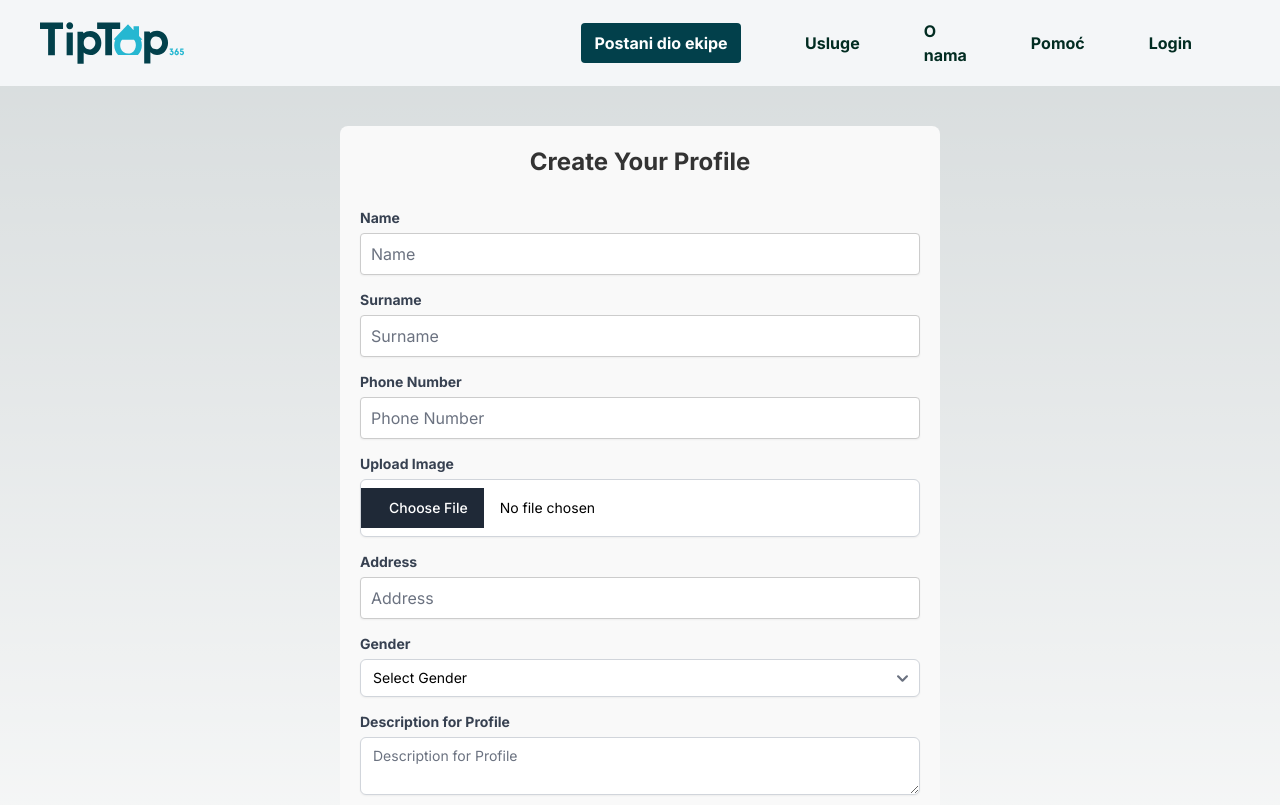
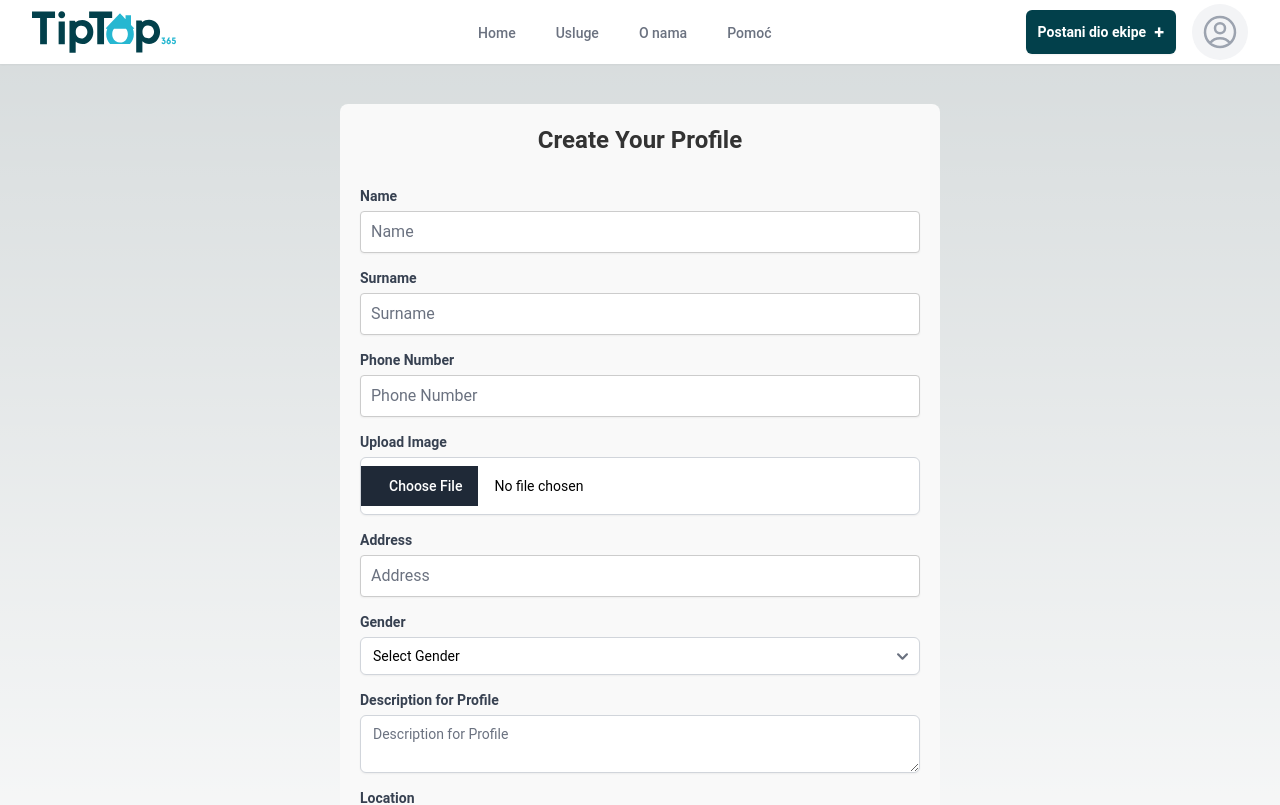
Before and after one commit to Cevra/TipTop365, a Next.js app: page /ProfileDetails in a window 1280 px wide. Shown: the top 805 px of the page. Built offline with nearby package versions, Linux system fonts and the light colour scheme; no server answers.

Commit message:
Nav bar and links

```diff
--- a/app/components/NavBar.tsx
+++ b/app/components/NavBar.tsx
@@ -1,102 +1,297 @@
-import { useEffect, useState } from 'react';
-import { useRouter } from 'next/navigation'; // Corrected import for Next.js
-import Link from 'next/link';
-import { getAuth, onAuthStateChanged } from 'firebase/auth';
-import { auth } from '@/firebaseConfig';
-import logoImage from '../../public/logo.svg'; // Adjust the path according to your project structure
-import Image from 'next/image';
+import { Disclosure, Menu, Transition } from '@headlessui/react'
+import { Bars3Icon, XMarkIcon, UserCircleIcon, BellIcon } from '@heroicons/react/24/outline'
+import { useEffect, useState } from 'react'
+
+import { useRouter, usePathname } from 'next/navigation'
+import Link from 'next/link'
+import { auth } from '@/firebaseConfig'
+import { onAuthStateChanged } from 'firebase/auth'
+import Image from 'next/image'
+import logoImage from '../../public/logo.svg'
+import { tree } from 'next/dist/build/templates/app-page'
 
 const NavBar = () => {
-  const [isOpen, setIsOpen] = useState(false);
-  const [isAuthenticated, setIsAuthenticated] = useState(false); // State to track authentication status
+  const [isAuthenticated, setIsAuthenticated] = useState(false)
+  const [isMenuOpen, setIsMenuOpen] = useState(false)
 
+  const router = useRouter()
+  const pathname = usePathname()
+
+  useEffect(() => {
+    console.log(isMenuOpen)
+  }, [isMenuOpen])
 
   useEffect(() => {
     const unsubscribe = onAuthStateChanged(auth, (user) => {
-      if (user) {
-        setIsAuthenticated(true);
-      } else {
-        setIsAuthenticated(false);
+      setIsAuthenticated(!!user)
+    })
+    return () => unsubscribe()
+  }, [])
+
+  const handleClickLogo = () => {
+    router.push('/')
   }
-    });
 
-    // Cleanup subscription on component unmount
-    return () => unsubscribe();
-  }, []);
-  const router = useRouter();
-  const handleClickLogo = () => {
-    // Programmatically navigate to the homepage
-    router.push('/');
-  };
-
-  const handleClick = () => {
-    setIsOpen(!isOpen);
-  };
   return (
-<nav className="navbar z-40 bg-white w-full  flex items-center justify-between bg-[#FFFFFF]">
-<div onClick={handleClickLogo} className="w-[var(--navbar-width)] mx-auto ml-10 flex items-center">
+    <nav className="bg-white shadow-sm relative z-50">
+      <div className="mx-auto max-w-7xl px-4 sm:px-6 lg:px-8">
+        <div className="flex h-16 justify-between items-center">
+          <div className="flex items-center justify-between w-full">
+            {/* Logo - centered on mobile */}
+            <div className="flex shrink-0 items-center md:ml-0 absolute left-1/2 transform -translate-x-1/2 md:relative md:left-0 md:transform-none" onClick={handleClickLogo}>
               <Image
-          src={logoImage.src} // Use the imported logoImage object
+                src={logoImage.src}
                 alt="Company Logo"
-          layout="fixed" // Changed to fixed to prevent scaling
-          width={144} // Adjusted width to fit the navbar
-          height={64} // Adjusted height to fit the navbar
+                width={144}
+                height={64}
               />
             </div>
-      <div className="container mx-auto mr-1 px-10 flex justify-end items-center">
-        {/* Mobile Menu Button */}
-        <div className="lg:hidden relative justify-end">
-          <button onClick={handleClick} className="focus:outline-none">
-            <svg
-              xmlns="http://www.w3.org/2000/svg"
-              fill="none"
-              viewBox="0 0 24 24"
-              stroke="currentColor"
-              className="h-6 w-6 text-black"
+
+            {/* Desktop Navigation */}
+            <div className="hidden md:ml-12 md:flex md:space-x-8">
+              <Link
+                href="/"
+                className={`inline-flex items-center border-b-2 px-1 pt-1 text-sm font-medium ${
+                  pathname === '/'
+                    ? 'border-[#00A6FB] text-gray-900'
+                    : 'border-transparent text-gray-500 hover:border-gray-300 hover:text-gray-700'
+                }`}
               >
-              <path strokeLinecap="round" strokeLinejoin="round" strokeWidth={2} d="M4 6h16M4 12h16M4 18h16" />
-            </svg>
+                Home
+              </Link>
+              <Link
+                href="/page2"
+                className={`inline-flex items-center border-b-2 px-1 pt-1 text-sm font-medium ${
+                  pathname === '/page2'
+                    ? 'border-[#00A6FB] text-gray-900'
+                    : 'border-transparent text-gray-500 hover:border-gray-300 hover:text-gray-700'
+                }`}
+              >
+                Usluge
+              </Link>
+              <Link
+                href="/aboutUs"
+                className={`inline-flex items-center border-b-2 px-1 pt-1 text-sm font-medium ${
+                  pathname === '/aboutUs'
+                    ? 'border-[#00A6FB] text-gray-900'
+                    : 'border-transparent text-gray-500 hover:border-gray-300 hover:text-gray-700'
+                }`}
+              >
+                O nama
+              </Link>
+              <Link
+                href="/help"
+                className={`inline-flex items-center border-b-2 px-1 pt-1 text-sm font-medium ${
+                  pathname === '/help'
+                    ? 'border-[#02404B] text-gray-900'
+                    : 'border-transparent text-gray-500 hover:border-gray-300 hover:text-gray-700'
+                }`}
+              >
+                Pomoć
+              </Link>
+            </div>
+
+            {/* Mobile menu button - moved to right */}
+            <div className="flex md:hidden ml-auto">
+              <button
+                type="button"
+                onClick={() => setIsMenuOpen((prev) => !prev)}
+                className="inline-flex items-center justify-center rounded-md p-2 text-gray-400 hover:bg-gray-100 hover:text-gray-500 focus:outline-none focus:ring-2 focus:ring-inset focus:ring-[#00A6FB]"
+              >
+                <span className="sr-only">Open main menu</span>
+                {isMenuOpen ? (
+                  <XMarkIcon className="block h-6 w-6" aria-hidden="true" />
+                ) : (
+                  <Bars3Icon className="block h-6 w-6" aria-hidden="true" />
+                )}
               </button>
-          {/* Dropdown Menu */}
-          <div className={`absolute top-full left--12 right-0 mt-2 w-32  bg-[#fff] rounded-md justify-center shadow-lg transform overflow-auto translate-x-1/10 ${isOpen? 'block' : 'hidden'}`}>
-            <div className="space-y-12">
-            <Link href={isAuthenticated ? "/Profile" : "/Profile"} passHref>
-          <button className="bg-[#02404B] text-white py-1 w-full px-4 rounded hover:bg-secondary">Postani dio ekipe</button>
+            </div>
+
+            {/* Desktop Auth Buttons */}
+            <div className="hidden md:flex items-center gap-x-4">
+              {!isAuthenticated ? (
+                <>
+                  <Link href="/login" className="relative inline-flex items-center gap-x-2 rounded-md bg-[#02404B] px-3 py-2 text-sm font-semibold text-white shadow-sm hover:bg-opacity-90">
+                    Postani dio ekipe
+                    <span className="text-lg">+</span>
                   </Link>
-          <Link href="/page2" passHref>
-            <button className=" bg-white font-bold text-[#02404B]  w-32 py-2 h-12 px-4  hover:bg-secondary">Usluge</button>
+                  <Link
+                    href="/login"
+                    className="relative inline-flex items-center justify-center rounded-full bg-gray-100 p-2 text-gray-400 hover:bg-gray-200"
+                  >
+                    <UserCircleIcon className="h-10 w-10" aria-hidden="true" />
                   </Link>
-          <Link href="/aboutUs" passHref>
-            <button className="bg-white  font-bold text-[#02404B] py-2 w-32 px-4 h-12 hover:bg-secondary">O nama</button>
-          </Link> <Link href="/aboutUs" passHref>
-            <button className="bg-white font-bold text-[#02404B] py-2 w-32 px-4  hover:bg-secondary">Pomoć</button>
-          </Link> <Link href={isAuthenticated ? "/ProfileDetails" : "/login"} passHref>
-            <button className="bg-white font-bold text-[#02404B]  w-32 py-2 h-12 px-4  hover:bg-secondary">Login</button>
+                </>
+              ) : (
+                <div className="flex items-center gap-x-4">
+                  <button className="relative inline-flex items-center justify-center rounded-full bg-gray-100 p-2 text-gray-400 hover:bg-gray-200">
+                    <BellIcon className="h-6 w-6" aria-hidden="true" />
+                  </button>
+                  <Menu as="div" className="relative">
+                    <Menu.Button className="relative flex rounded-full bg-white text-sm focus:ring-2 focus:ring-indigo-500 focus:ring-offset-2 focus:outline-hidden">
+                      <img
+                        src="/default-avatar.jpg"
+                        alt="user photo"
+                        className="h-10 w-10 rounded-full"
+                      />
+                    </Menu.Button>
+                    <Menu.Items className="absolute right-0 z-10 mt-2 w-48 origin-top-right rounded-md bg-white py-1 shadow-lg ring-1 ring-black/5">
+                      <Menu.Item>
+                        {({ active }) => (
+                          <Link href="/ProfileDetails" className={`block px-4 py-2 text-sm text-gray-700 ${active ? 'bg-gray-100' : ''}`}>
+                            Profil
                           </Link>
-              {/* Add more links as needed */}
+                        )}
+                      </Menu.Item>
+                      <Menu.Item>
+                        {({ active }) => (
+                          <Link href="/settings" className={`block px-4 py-2 text-sm text-gray-700 ${active ? 'bg-gray-100' : ''}`}>
+                            Postavke
+                          </Link>
+                        )}
+                      </Menu.Item>
+                      <Menu.Item>
+                        {({ active }) => (
+                          <button
+               //                 onClick={handleSignOut}
+                            className={`block w-full text-left px-4 py-2 text-sm text-gray-700 ${active ? 'bg-gray-100' : ''}`}
+                          >
+                            Odjava
+                          </button>
+                        )}
+                      </Menu.Item>
+                    </Menu.Items>
+                  </Menu>
+                </div>
+              )}
+            </div>
           </div>
         </div>
       </div>
 
-        {/* Desktop Menu */}
-        <div className="hidden lg:flex space-x-16 mr-11 items-center font-bold">
-          <Link href={isAuthenticated ? "/Profile" : "/login"} passHref>
-          <button className="bg-[#02404B] text-white w-40  py-2 px-2 rounded hover:bg-secondary">Postani dio ekipe</button>
+      {/* Mobile menu panel - updated to dropdown */}
+      <Transition
+        show={isMenuOpen}
+        enter="transition duration-200 ease-out"
+        enterFrom="transform scale-95 opacity-0"
+        enterTo="transform scale-100 opacity-100"
+        leave="transition duration-100 ease-in"
+        leaveFrom="transform scale-100 opacity-100"
+        leaveTo="transform scale-95 opacity-0"
+        className="absolute top-full inset-x-0 md:hidden"
+      >
+        <div className="bg-white shadow-lg">
+          <div className="space-y-1 px-2 pt-2 pb-3">
+            {/* Navigation Links */}
+            <Link
+              href="/"
+              className={`block rounded-md px-3 py-2 text-base font-medium ${
+                pathname === '/'
+                  ? 'bg-blue-50 text-[#00A6FB]'
+                  : 'text-gray-900 hover:bg-gray-50 hover:text-gray-900'
+              }`}
+              onClick={() => setIsMenuOpen(false)}
+            >
+              Home
             </Link>
-          <Link href="/page2" passHref>
-            <span className="text-emerald-950 hover:text-gray-300">Usluge</span>
+            <Link
+              href="/page2"
+              className={`block rounded-md px-3 py-2 text-base font-medium ${
+                pathname === '/page2'
+                  ? 'bg-blue-50 text-[#00A6FB]'
+                  : 'text-gray-900 hover:bg-gray-50 hover:text-gray-900'
+              }`}
+              onClick={() => setIsMenuOpen(false)}
+            >
+              Usluge
             </Link>
-          <Link href="/aboutUs" passHref>
-            <span className="text-emerald-950 hover:text-gray-300">O nama</span>
-          </Link> <Link href="/aboutUs" passHref>
-            <span className="text-emerald-950 hover:text-gray-300">Pomoć</span>
-          </Link> <Link href={isAuthenticated ? "/ProfileDetails" : "/login"} passHref>
-            <span className="text-emerald-950 hover:text-gray-300">Login</span>
+            <Link
+              href="/aboutUs"
+              className={`block rounded-md px-3 py-2 text-base font-medium ${
+                pathname === '/aboutUs'
+                  ? 'bg-blue-50 text-[#00A6FB]'
+                  : 'text-gray-900 hover:bg-gray-50 hover:text-gray-900'
+              }`}
+              onClick={() => setIsMenuOpen(false)}
+            >
+              O nama
             </Link>
-          {/* Add more links as needed */}
+            <Link
+              href="/help"
+              className={`block rounded-md px-3 py-2 text-base font-medium ${
+                pathname === '/help'
+                  ? 'bg-blue-50 text-[#00A6FB]'
+                  : 'text-gray-900 hover:bg-gray-50 hover:text-gray-900'
+              }`}
+              onClick={() => setIsMenuOpen(false)}
+            >
+              Pomoć
+            </Link>
+          </div>
+
+          {/* User Section */}
+          <div className="border-t border-gray-200 pt-4 pb-3">
+            {isAuthenticated ? (
+              <>
+                <div className="flex items-center px-4">
+                  <div className="shrink-0">
+                    <img
+                      src="/default-avatar.jpg"
+                      alt="user photo"
+                      className="h-10 w-10 rounded-full"
+                    />
+                  </div>
+                  <div className="ml-3">
+                    <div className="text-base font-medium text-gray-800">Korisnički profil</div>
+                    <div className="text-sm font-medium text-gray-500">name@example.com</div>
+                  </div>
+                  <button className="ml-auto relative shrink-0 rounded-full bg-white p-1 text-gray-400 hover:text-gray-500 focus:ring-2 focus:ring-[#00A6FB] focus:ring-offset-2">
+                    <span className="absolute -inset-1.5" />
+                    <span className="sr-only">View notifications</span>
+                    <BellIcon className="h-6 w-6" aria-hidden="true" />
+                  </button>
+                </div>
+                <div className="mt-3 space-y-1 px-2">
+                  <Link
+                    href="/ProfileDetails"
+                    className="block rounded-md px-3 py-2 text-base font-medium text-gray-500 hover:bg-gray-50 hover:text-gray-900"
+                    onClick={() => setIsMenuOpen(false)}
+                  >
+                    Profil
+                  </Link>
+                  <Link
+                    href="/settings"
+                    className="block rounded-md px-3 py-2 text-base font-medium text-gray-500 hover:bg-gray-50 hover:text-gray-900"
+                    onClick={() => setIsMenuOpen(false)}
+                  >
+                    Postavke
+                  </Link>
+                  <button
+                    // onClick={handleSignOut}
+                    className="block w-full text-left rounded-md px-3 py-2 text-base font-medium text-gray-500 hover:bg-gray-50 hover:text-gray-900"
+                    onClick={() => setIsMenuOpen(false)}
+                  >
+                    Odjava
+                  </button>
+                </div>
+              </>
+            ) : (
+              <div className="px-4">
+                <Link
+                  href="/login"
+                  className="block w-full text-center rounded-md bg-[#02404B] px-3 py-2 text-base font-medium text-white hover:bg-opacity-90"
+                  onClick={() => setIsMenuOpen(false)}
+                >
+                  Postani dio ekipe
+                  <span className="ml-1">+</span>
+                </Link>
+              </div>
+            )}
           </div>
         </div>
+      </Transition>
     </nav>
-  );
+  )
 }
-export default NavBar;
+
+export default NavBar
--- a/app/layout.tsx
+++ b/app/layout.tsx
@@ -3,7 +3,11 @@ import { Inter } from "next/font/google";
 import "./globals.css";
 import Head from "next/head";
 
-const inter = Inter({ subsets: ["latin"] });
+const inter = Inter({
+  subsets: ['latin'],
+  variable: '--font-inter',
+  display: 'swap',
+});
 
 export const metadata: Metadata = {
   icons: {
@@ -21,8 +25,8 @@ export default function RootLayout({
   children: React.ReactNode;
 }>) {
   return (
-    <html lang="en">
-      <body className={inter.className}>{children}</body>
+    <html lang="en" className={`${inter.variable}`}>
+      <body>{children}</body>
     </html>
   );
 }
--- a/app/page.tsx
+++ b/app/page.tsx
@@ -47,13 +47,13 @@ export default function Home() {
 
   return (
     <div className="min-h-screen bg-inherit flex flex-col">
-    <div className="relative -z-0 h-[400px] md:h-[600px]">
-      <div className="absolute top-0 left-0 right-0 w-full z-10">
+    <div className="relative h-[400px] md:h-[600px]">
+      <div className="absolute top-0 left-0 right-0 w-full">
         <NavBar />
       </div>
       <div className="flex justify-between items-center h-full">
         <div className="container mx-auto px-4 py-16 text-left relative z-10 lg:w-1/2">
-          <h1 className="text-4xl md:text-6xl font-bold text-white mb-8">Payments tool for software companies</h1>
+          <h1 className="font-sans text-4xl md:text-6xl font-bold text-white mb-8">Payments tool for software companies</h1>
           <p className="text-xl md:text-2xl font-medium text-gray-200 mb-8">From checkout to global sales tax compliance, companies around the world use Flowbite to simplify their payment stack.</p>
           <a href="#" className="inline-flex items-center justify-center px-5 py-3 text-base font-medium text-center text-white bg-primary-700 hover:bg-primary-800 focus:ring-4 focus:ring-primary-300 dark:focus:ring-primary-900 rounded-lg shadow-md transition duration-300">
             Get started
--- a/package.json
+++ b/package.json
@@ -12,6 +12,8 @@
   "dependencies": {
     "@emotion/react": "^11.11.4",
     "@emotion/styled": "^11.11.5",
+    "@headlessui/react": "^2.2.2",
+    "@heroicons/react": "^2.2.0",
     "@mui/material": "^5.15.17",
     "@mui/x-date-pickers": "^7.4.0",
     "@types/styled-components": "^5.1.34",
--- a/tailwind.config.ts
+++ b/tailwind.config.ts
@@ -1,4 +1,5 @@
 import type { Config } from "tailwindcss";
+import defaultTheme from 'tailwindcss/defaultTheme'
 
 const config: Config = {
   content: [
@@ -9,6 +10,9 @@ const config: Config = {
   ],
   theme: {
     extend: {
+      fontFamily: {
+        sans: ['var(--font-inter)', ...defaultTheme.fontFamily.sans],
+      },
       colors: {
         primary: '#02404B',
         secondary:'#016577', // Replace #yourColorCode with your desired color
```
Also changed, not shown: app/logo.png (renamed from app/lgao.png), 1 other file (tests, documents, lock files or other folders). Lines whose indentation alone changed are shown as unchanged.
